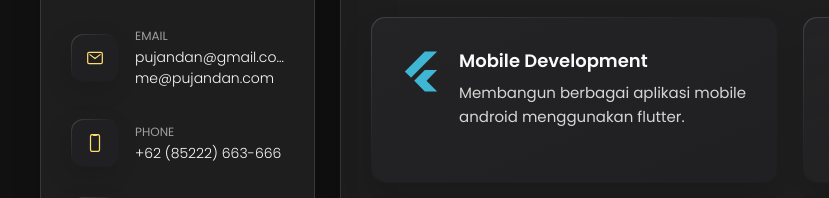
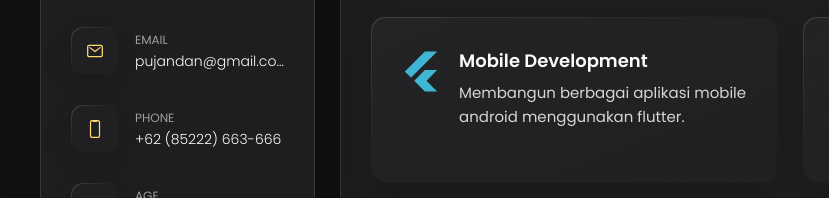
Before and after one commit to pujandan/portofolio, a plain HTML site: page index.html in a window 1280 px wide. Shown: the part 416-614 px from the top of the page, 0-829 px from the left. Drawn offline with nearby package versions, Linux system fonts and the light colour scheme.

Commit message:
update email

```diff
--- a/index.html
+++ b/index.html
@@ -85,7 +85,6 @@
               <p class="contact-title">Email</p>
 
               <a href="mailto:pujandan@gmail.com" class="contact-link">pujandan@gmail.com</a>
-              <a href="mailto:me@pujandan.com" class="contact-link">me@pujandan.com</a>
             </div>
 
           </li>
```
